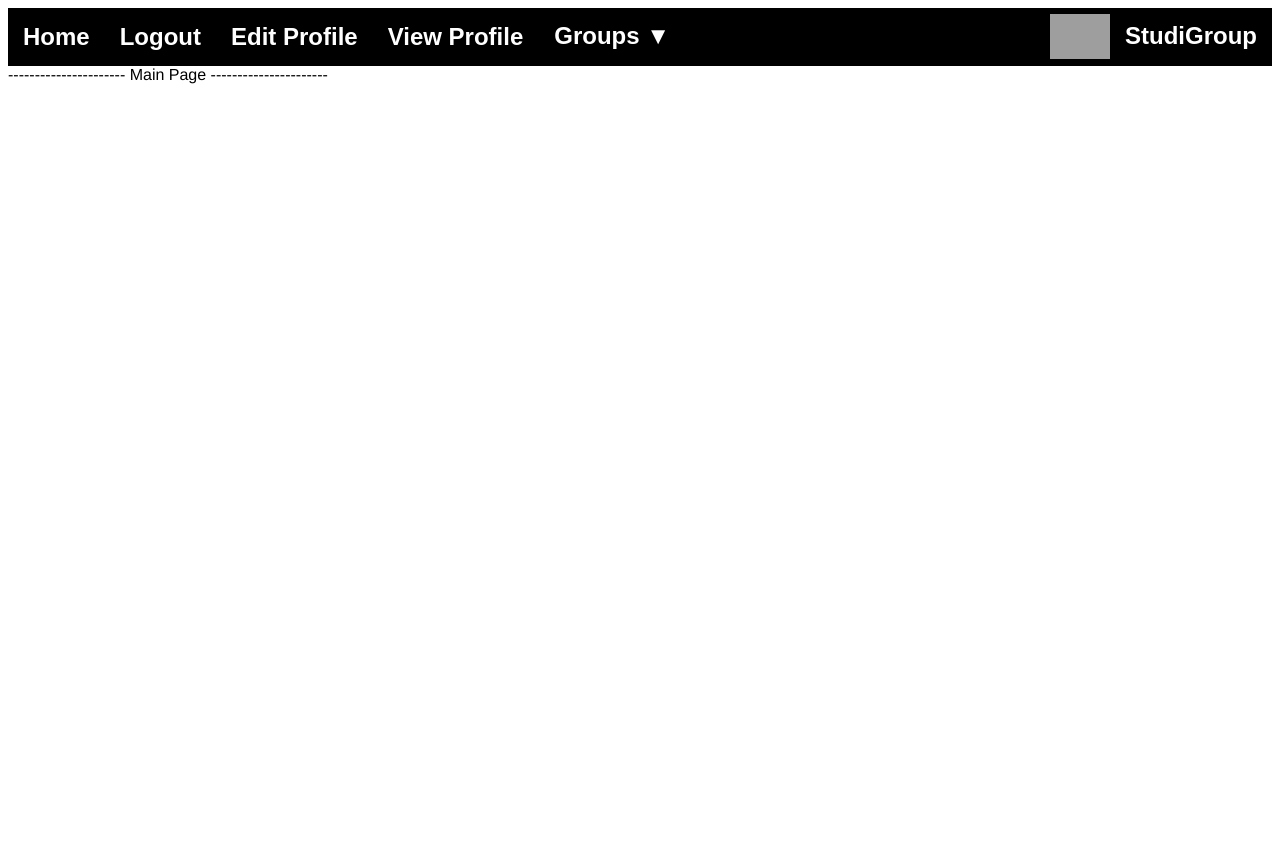
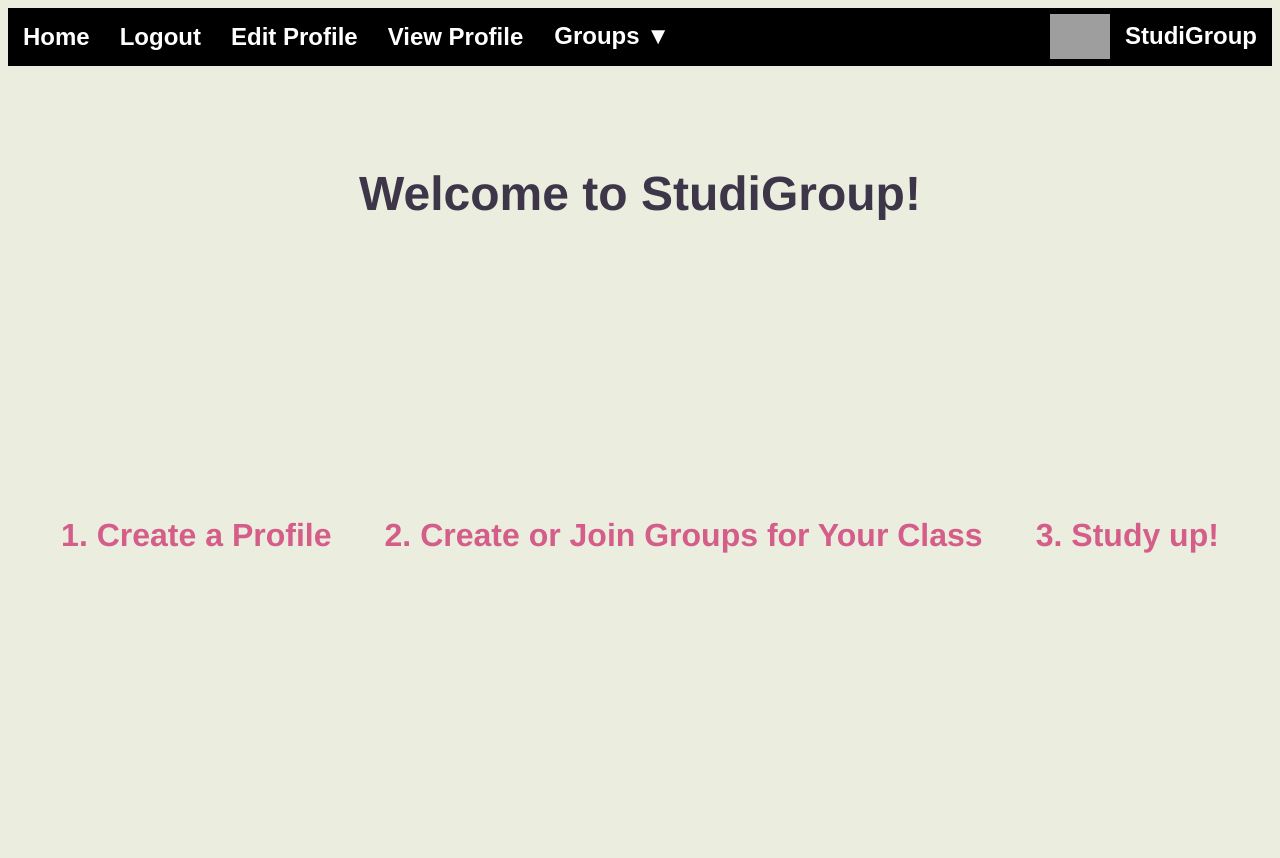
Before and after one commit to JBushagour/StudyGroupApp, a Python web app: template templates/mainpage.html in a window 1280 px wide. Before the commit the page ends 84 px from the top, so only its background shows below. Run offline with Jinja, Linux system fonts and the light colour scheme; the template is opened without the code that fills it, so the values that code supplies are empty; grey boxes are pictures that could not be loaded.

Commit message:
Basic Css for mainpage

```diff
--- /dev/null
+++ b/static_files/mainpage.css
@@ -0,0 +1,23 @@
+#splashtext{
+    font-size: 36pt;
+    font-weight: 600;
+    text-align: center;
+    color: #3D3548;
+    margin-top: 100px;
+}
+
+.steps{
+    display:flex;
+    justify-content: space-evenly;
+    font-size: 24pt;
+    font-weight: 600;
+    color: #D45D89;
+}
+.vertbox{
+    height: 100%;
+    display:flex;
+
+    flex-direction: column;
+    flex-grow: 1;
+    justify-content: space-between;
+}
--- a/static_files/style.css
+++ b/static_files/style.css
@@ -1,7 +1,7 @@
 body{
     font-family: Helvetica, sans-serif;
     font-size: 12pt;
-    background-color: white;
+    background-color: #EBEDDF;
     min-width:900px;        /* Suppose you want minimum width of 1000px */
 
 }
--- a/templates/mainpage.html
+++ b/templates/mainpage.html
@@ -1,4 +1,13 @@
 {% extends "_base.html" %}
 {% block content %}
----------------------- Main Page ----------------------
+<link rel="stylesheet" type="text/css" href="/i/mainpage.css">
+<div class="vertbox">
+    <div class="splashpage" id="splashtext" > Welcome to StudiGroup! </div>
+    <div class="steps">
+        <div id="step1"> 1. Create a Profile</div>
+        <div id="step2"> 2. Create or Join Groups for Your Class </div>
+        <div id="step3"> 3. Study up! </div>
+    </div>
+    <div></div>
+</div>
 {% endblock %}
```
Also changed, not shown: currently_unused_filed/sb.css (deleted, +0 -49 lines), currently_unused_filed/sb.html (deleted, +0 -31 lines), currently_unused_filed/signup.css (deleted, +0 -49 lines), currently_unused_filed/signup.html (deleted, +0 -41 lines), currently_unused_filed/_base.html (deleted).
